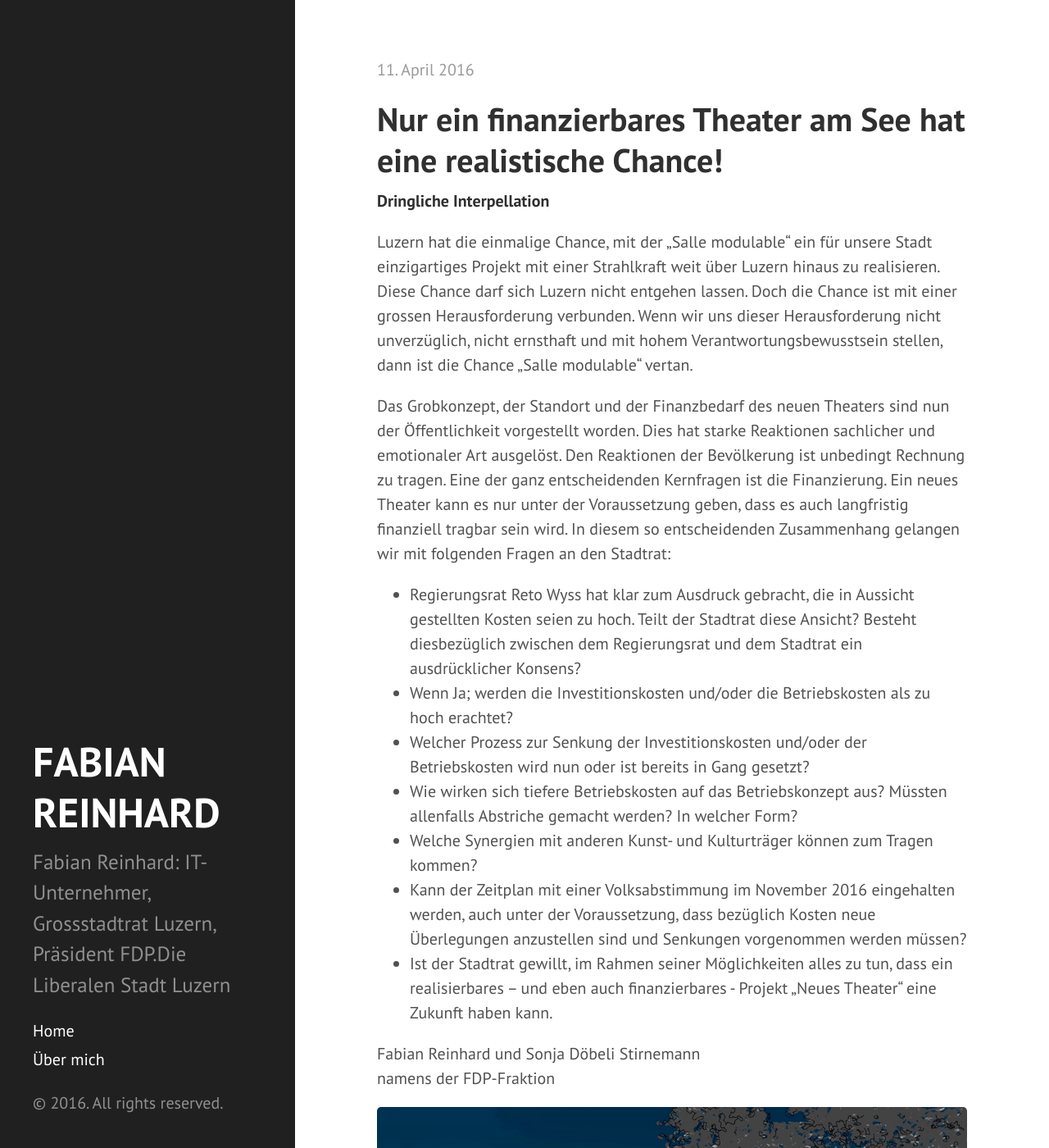
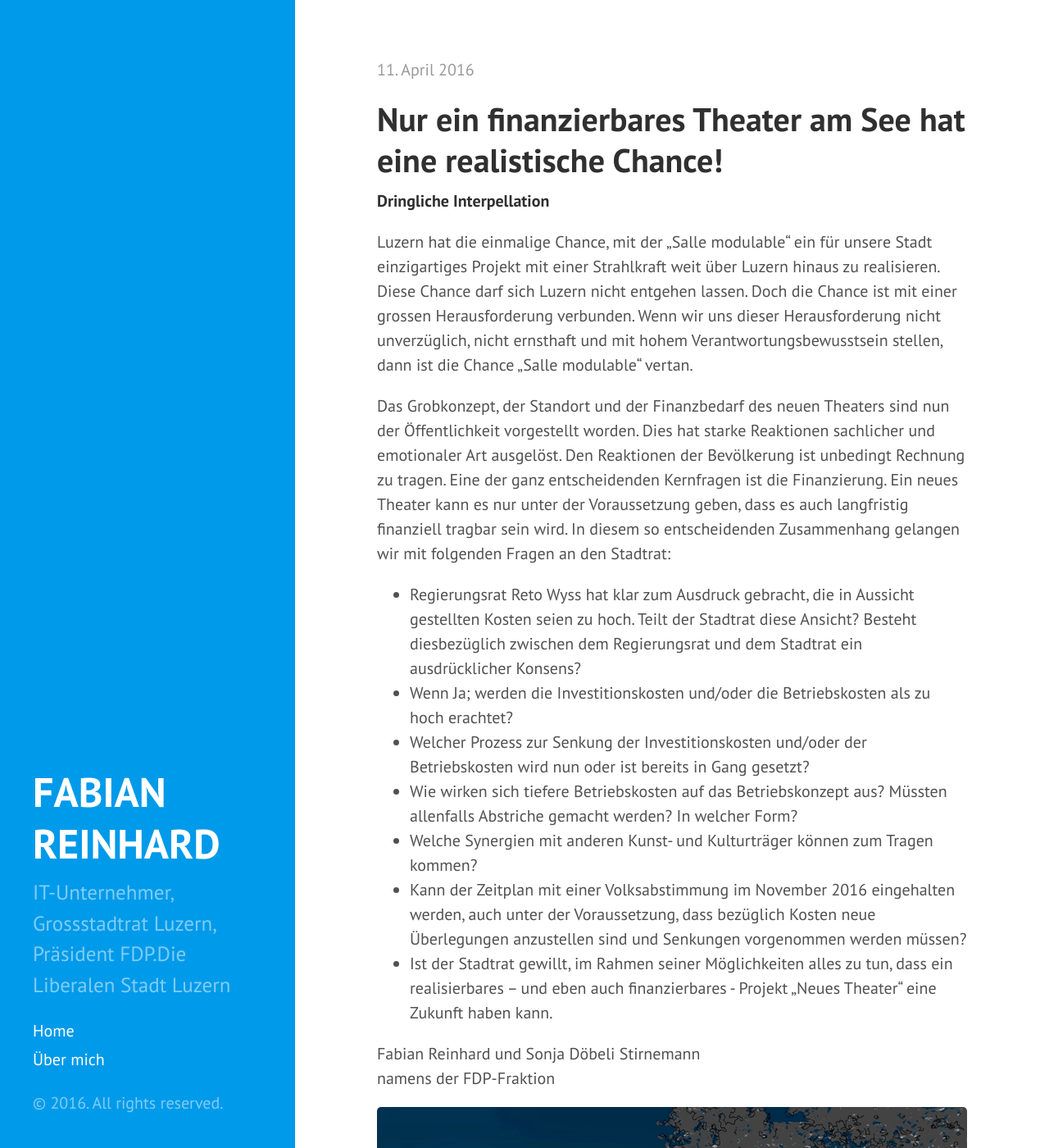
Before and after one commit to freinhard/freinhard.github.io, a Jekyll site: the page built from index.html, in a window 1280 px wide and 1400 px high. Shown: the whole window at 82% size. Built offline with Jekyll 4.4.1, drawn with Linux system fonts in a browser that asks for light colours; the list of posts is cut into pages by our own code; comment, search, counter and statistics services are not loaded.

Commit message:
Change the background

```diff
--- a/_config.yml
+++ b/_config.yml
@@ -6,7 +6,7 @@ permalink:           pretty
 # Setup
 title:               FABIAN REINHARD
 tagline:             'IT-Unternehmer, Grossstadtrat, Präsident FDP.Die Liberalen Stadt Luzern'
-description:         'Fabian Reinhard: IT-Unternehmer, Grossstadtrat Luzern, Präsident FDP.Die Liberalen Stadt Luzern'
+description:         'IT-Unternehmer, Grossstadtrat Luzern, Präsident FDP.Die Liberalen Stadt Luzern'
 url:                 http://www.fabianreinhard.ch
 baseurl:             'http://www.fabianreinhard.ch/'
 paginate:            3
--- a/public/css/custom.css
+++ b/public/css/custom.css
@@ -1,3 +1,7 @@
+.sidebar {
+    background-color: #009AEA
+}
+
 .sidebar-about h1 {
     font-family: "PT Sans", Helvetica, Arial, sans-serif;
     font-size: 2.5em;
```
